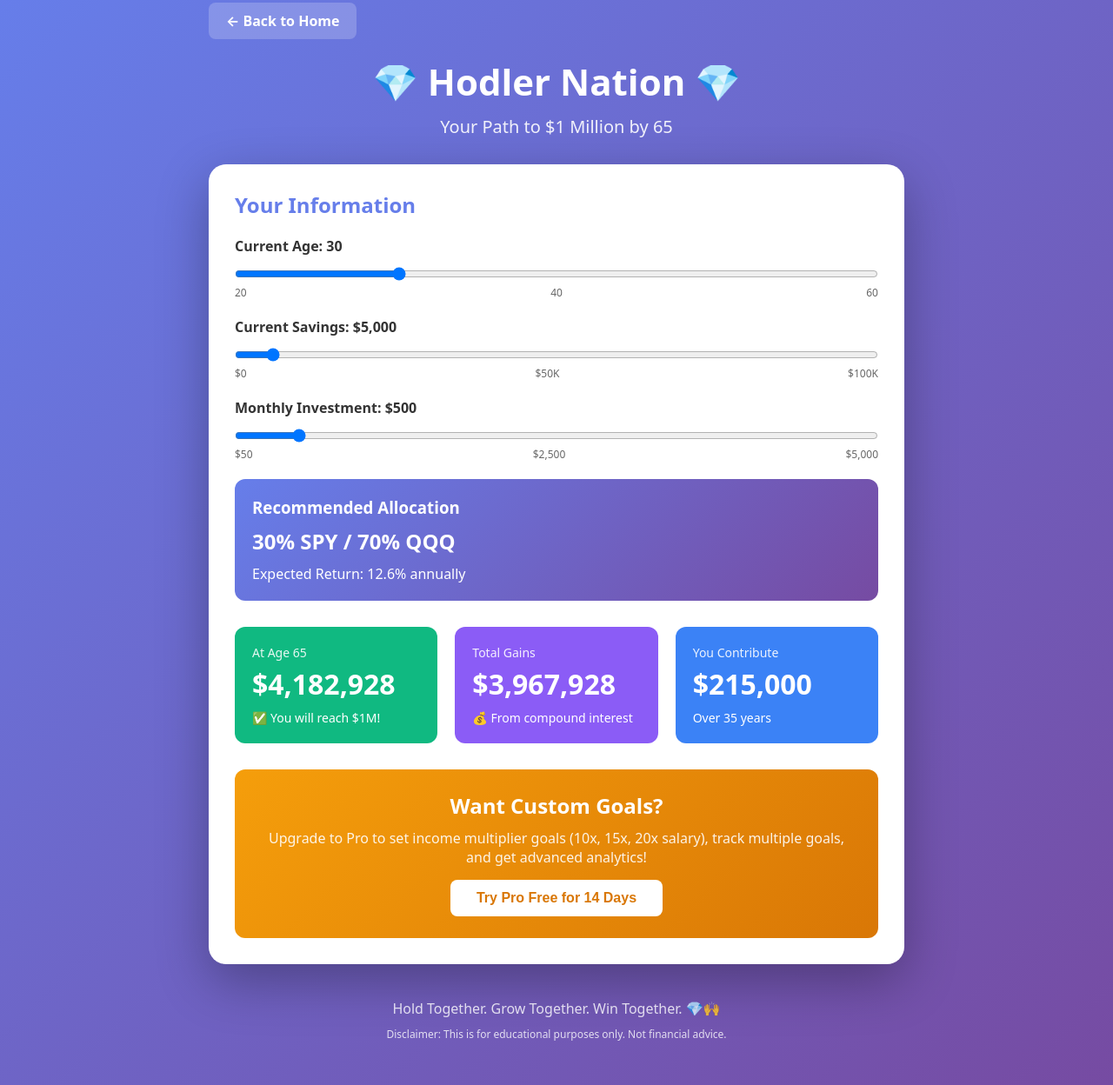
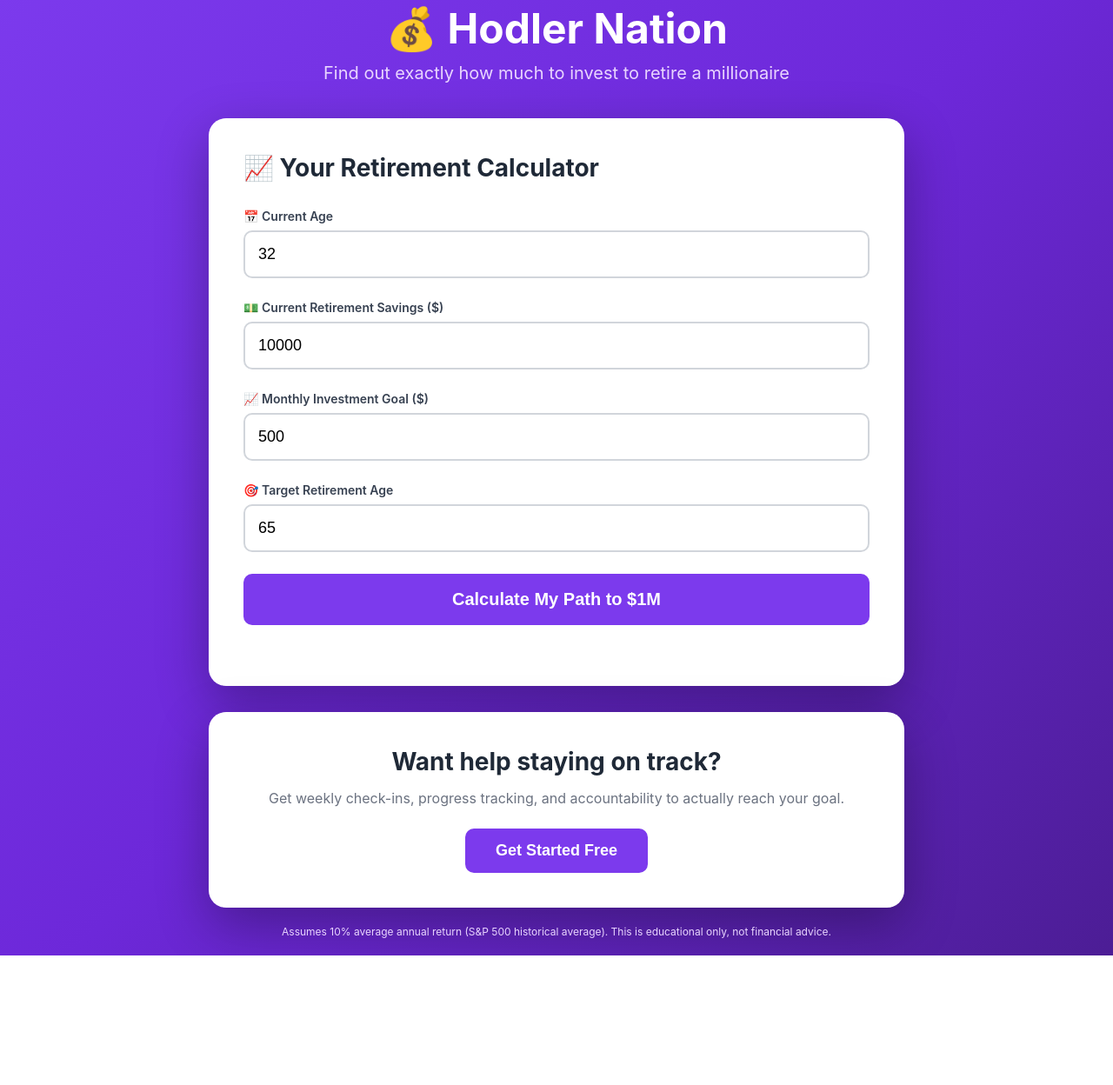
Before and after one commit to kyunghong-prog/hodler-nation, a plain HTML site: page calculator.html in a window 1280 px wide. Shown: the part 17-1265 px from the top of the page at 87% size. After the commit the page ends 1116 px from the top, so only its background shows below. Drawn offline with Linux system fonts and the light colour scheme.

Commit message:
Update calculator.html

```diff
--- a/calculator.html
+++ b/calculator.html
@@ -3,344 +3,419 @@
 <head>
     <meta charset="UTF-8">
     <meta name="viewport" content="width=device-width, initial-scale=1.0">
-    <title>Hodler Nation - Calculator</title>
+    <title>Hodler Nation - Retirement Calculator</title>
     <style>
-        * { margin: 0; padding: 0; box-sizing: border-box; }
+        * {
+            margin: 0;
+            padding: 0;
+            box-sizing: border-box;
+        }
 
         body {
-            font-family: system-ui, -apple-system, sans-serif;
-            background: linear-gradient(135deg, #667eea 0%, #764ba2 100%);
+            font-family: -apple-system, BlinkMacSystemFont, 'Segoe UI', Arial, sans-serif;
+            background: linear-gradient(135deg, #7c3aed 0%, #6d28d9 50%, #4c1d95 100%);
             min-height: 100vh;
             padding: 20px;
         }
 
-        .container { max-width: 800px; margin: 0 auto; }
+        .container {
+            max-width: 800px;
+            margin: 0 auto;
+        }
 
         .header {
             text-align: center;
-            margin-bottom: 30px;
-            color: white;
+            margin-bottom: 40px;
         }
 
         .header h1 {
-            font-size: 42px;
+            color: white;
+            font-size: 3rem;
             margin-bottom: 10px;
-            font-weight: bold;
         }
 
         .header p {
-            font-size: 20px;
-            opacity: 0.9;
+            color: #e9d5ff;
+            font-size: 1.25rem;
         }
 
         .calculator-card {
             background: white;
             border-radius: 20px;
-            padding: 30px;
-            box-shadow: 0 20px 60px rgba(0,0,0,0.3);
+            padding: 40px;
+            box-shadow: 0 20px 60px rgba(0, 0, 0, 0.3);
+            margin-bottom: 30px;
+        }
+
+        .calculator-title {
+            font-size: 1.75rem;
+            color: #1f2937;
+            margin-bottom: 30px;
+            display: flex;
+            align-items: center;
+            gap: 10px;
+        }
+
+        .input-group {
+            margin-bottom: 25px;
+        }
+
+        .input-label {
+            display: block;
+            font-size: 0.875rem;
+            font-weight: 600;
+            color: #374151;
+            margin-bottom: 8px;
+        }
+
+        .input-field {
+            width: 100%;
+            padding: 15px;
+            font-size: 1.125rem;
+            border: 2px solid #d1d5db;
+            border-radius: 10px;
+            transition: border-color 0.3s;
+        }
+
+        .input-field:focus {
+            outline: none;
+            border-color: #7c3aed;
+        }
+
+        .calculate-btn {
+            width: 100%;
+            background: #7c3aed;
+            color: white;
+            font-size: 1.25rem;
+            font-weight: bold;
+            padding: 18px;
+            border: none;
+            border-radius: 10px;
+            cursor: pointer;
+            transition: all 0.3s;
+            margin-bottom: 30px;
+        }
+
+        .calculate-btn:hover {
+            background: #6d28d9;
+            transform: translateY(-2px);
+            box-shadow: 0 10px 20px rgba(124, 58, 237, 0.3);
+        }
+
+        .results {
+            border-top: 2px solid #e5e7eb;
+            padding-top: 30px;
+            display: none;
+        }
+
+        .results.show {
+            display: block;
+            animation: fadeIn 0.5s;
+        }
+
+        @keyframes fadeIn {
+            from { opacity: 0; transform: translateY(20px); }
+            to { opacity: 1; transform: translateY(0); }
+        }
+
+        .results-title {
+            font-size: 1.25rem;
+            font-weight: bold;
+            color: #1f2937;
             margin-bottom: 20px;
         }
 
-        .section-title {
-            margin-bottom: 20px;
-            color: #667eea;
-            font-size: 24px;
+        .result-box {
+            padding: 25px;
+            border-radius: 10px;
+            margin-bottom: 15px;
         }
 
-        .input-group {
+        .result-box.purple {
+            background: #f3e8ff;
+        }
+
+        .result-box.green {
+            background: #d1fae5;
+        }
+
+        .result-box.red {
+            background: #fee2e2;
+        }
+
+        .result-box.gray {
+            background: #f3f4f6;
+        }
+
+        .result-label {
+            font-size: 0.875rem;
+            font-weight: 600;
+            margin-bottom: 5px;
+        }
+
+        .result-box.purple .result-label {
+            color: #6d28d9;
+        }
+
+        .result-box.green .result-label {
+            color: #047857;
+        }
+
+        .result-box.red .result-label {
+            color: #dc2626;
+        }
+
+        .result-value {
+            font-size: 2.5rem;
+            font-weight: bold;
+        }
+
+        .result-box.purple .result-value {
+            color: #4c1d95;
+        }
+
+        .result-box.green .result-value {
+            color: #065f46;
+        }
+
+        .result-box.red .result-value {
+            color: #991b1b;
+        }
+
+        .result-detail {
+            font-size: 0.875rem;
+            margin-top: 10px;
+        }
+
+        .result-box.green .result-detail {
+            color: #047857;
+        }
+
+        .result-box.red .result-detail {
+            color: #dc2626;
+        }
+
+        .result-box.gray .result-detail {
+            color: #374151;
+        }
+
+        .cta-card {
+            background: white;
+            border-radius: 20px;
+            padding: 40px;
+            text-align: center;
+            box-shadow: 0 20px 60px rgba(0, 0, 0, 0.3);
             margin-bottom: 20px;
         }
 
-        .input-group label {
-            display: block;
-            margin-bottom: 8px;
-            font-weight: 600;
-            color: #333;
+        .cta-card h3 {
+            font-size: 1.75rem;
+            color: #1f2937;
+            margin-bottom: 15px;
         }
 
-        .input-group input[type="range"] {
-            width: 100%;
-            height: 8px;
-            border-radius: 5px;
+        .cta-card p {
+            color: #6b7280;
+            font-size: 1rem;
+            margin-bottom: 25px;
         }
 
-        .slider-labels {
-            display: flex;
-            justify-content: space-between;
-            font-size: 12px;
-            color: #666;
-            margin-top: 4px;
+        .cta-btn {
+            background: #7c3aed;
+            color: white;
+            font-size: 1.125rem;
+            font-weight: bold;
+            padding: 15px 35px;
+            border: none;
+            border-radius: 10px;
+            cursor: pointer;
+            transition: background 0.3s;
         }
 
-        .allocation-box {
-            background: linear-gradient(135deg, #667eea 0%, #764ba2 100%);
-            border-radius: 12px;
-            padding: 20px;
-            margin-bottom: 30px;
-            color: white;
+        .cta-btn:hover {
+            background: #6d28d9;
         }
 
-        .allocation-box h3 { margin-bottom: 10px; }
-
-        .allocation-value {
-            font-size: 24px;
-            font-weight: bold;
-            margin-bottom: 10px;
+        .disclaimer {
+            text-align: center;
+            color: #e9d5ff;
+            font-size: 0.75rem;
+            margin-top: 20px;
         }
 
-        .results-grid {
-            display: grid;
-            grid-template-columns: repeat(auto-fit, minmax(200px, 1fr));
-            gap: 20px;
-            margin-bottom: 30px;
+        @media (max-width: 640px) {
+            .header h1 {
+                font-size: 2rem;
             }
 
-        .result-card {
-            border-radius: 12px;
-            padding: 20px;
-            color: white;
+            .header p {
+                font-size: 1rem;
             }
 
-        .result-card.success { background: #10b981; }
-        .result-card.warning { background: #f59e0b; }
-        .result-card.purple { background: #8b5cf6; }
-        .result-card.blue { background: #3b82f6; }
-
-        .result-label {
-            font-size: 14px;
-            opacity: 0.9;
-            margin-bottom: 5px;
+            .calculator-card {
+                padding: 25px;
             }
 
             .result-value {
-            font-size: 32px;
-            font-weight: bold;
+                font-size: 2rem;
             }
-
-        .result-detail {
-            font-size: 14px;
-            margin-top: 8px;
-        }
-
-        .cta-box {
-            margin-top: 30px;
-            padding: 25px;
-            background: linear-gradient(135deg, #f59e0b 0%, #d97706 100%);
-            border-radius: 12px;
-            color: white;
-            text-align: center;
-        }
-
-        .cta-box h3 {
-            margin-bottom: 10px;
-            font-size: 24px;
-        }
-
-        .cta-box p {
-            margin-bottom: 15px;
-            opacity: 0.9;
-        }
-
-        .cta-button {
-            background: white;
-            color: #d97706;
-            border: none;
-            padding: 12px 30px;
-            border-radius: 8px;
-            font-size: 16px;
-            font-weight: bold;
-            cursor: pointer;
-        }
-
-        .cta-button:hover {
-            transform: scale(1.05);
-            transition: transform 0.2s;
-        }
-
-        .footer {
-            text-align: center;
-            color: white;
-            padding: 20px;
-            opacity: 0.8;
-        }
-
-        .footer p { margin-bottom: 10px; }
-
-        .back-link {
-            display: inline-block;
-            margin-bottom: 20px;
-            color: white;
-            text-decoration: none;
-            font-weight: bold;
-            padding: 10px 20px;
-            background: rgba(255,255,255,0.2);
-            border-radius: 8px;
-        }
-
-        .back-link:hover {
-            background: rgba(255,255,255,0.3);
         }
     </style>
 </head>
 <body>
     <div class="container">
-        <a href="index.html" class="back-link">← Back to Home</a>
-
+        <!-- Header -->
         <div class="header">
-            <h1>💎 Hodler Nation 💎</h1>
-            <p>Your Path to $1 Million by 65</p>
+            <h1>💰 Hodler Nation</h1>
+            <p>Find out exactly how much to invest to retire a millionaire</p>
         </div>
 
+        <!-- Calculator Card -->
         <div class="calculator-card">
-            <div>
-                <h2 class="section-title">Your Information</h2>
+            <h2 class="calculator-title">
+                📈 Your Retirement Calculator
+            </h2>
 
+            <!-- Input Fields -->
             <div class="input-group">
-                    <label>Current Age: <span id="age-value">30</span></label>
-                    <input type="range" id="age" min="20" max="60" value="30">
-                    <div class="slider-labels">
-                        <span>20</span>
-                        <span>40</span>
-                        <span>60</span>
-                    </div>
+                <label class="input-label">📅 Current Age</label>
+                <input type="number" id="age" class="input-field" value="32" min="18" max="70">
             </div>
 
             <div class="input-group">
-                    <label>Current Savings: <span id="savings-value">$5,000</span></label>
-                    <input type="range" id="savings" min="0" max="100000" step="1000" value="5000">
-                    <div class="slider-labels">
-                        <span>$0</span>
-                        <span>$50K</span>
-                        <span>$100K</span>
-                    </div>
+                <label class="input-label">💵 Current Retirement Savings ($)</label>
+                <input type="number" id="currentSavings" class="input-field" value="10000" min="0" step="1000">
             </div>
 
             <div class="input-group">
-                    <label>Monthly Investment: <span id="monthly-value">$500</span></label>
-                    <input type="range" id="monthly" min="50" max="5000" step="50" value="500">
-                    <div class="slider-labels">
-                        <span>$50</span>
-                        <span>$2,500</span>
-                        <span>$5,000</span>
+                <label class="input-label">📈 Monthly Investment Goal ($)</label>
+                <input type="number" id="monthlyContribution" class="input-field" value="500" min="0" step="50" placeholder="How much can you invest monthly?">
+            </div>
+
+            <div class="input-group">
+                <label class="input-label">🎯 Target Retirement Age</label>
+                <input type="number" id="targetAge" class="input-field" value="65" min="18" max="100">
+            </div>
+
+            <!-- Calculate Button -->
+            <button class="calculate-btn" onclick="calculateRetirement()">
+                Calculate My Path to $1M
+            </button>
+
+            <!-- Results (Hidden Initially) -->
+            <div id="results" class="results">
+                <h3 class="results-title">Your Numbers:</h3>
+
+                <!-- Required Monthly -->
+                <div class="result-box purple">
+                    <div class="result-label">TO REACH $1M BY AGE <span id="targetAgeDisplay"></span>, YOU NEED TO INVEST:</div>
+                    <div class="result-value" id="requiredMonthly"></div>
+                </div>
+
+                <!-- Current Trajectory -->
+                <div id="trajectoryBox" class="result-box">
+                    <div class="result-label" id="trajectoryLabel"></div>
+                    <div class="result-value" id="totalAtRetirement"></div>
+                    <div class="result-detail" id="trajectoryDetail"></div>
+                </div>
+
+                <!-- Time Remaining -->
+                <div class="result-box gray">
+                    <div class="result-detail">
+                        <strong id="yearsToRetire"></strong> until retirement
+                    </div>
                 </div>
             </div>
         </div>
 
-            <div class="allocation-box">
-                <h3>Recommended Allocation</h3>
-                <div class="allocation-value" id="allocation"></div>
-                <div id="expected-return"></div>
+        <!-- CTA Card -->
+        <div class="cta-card">
+            <h3>Want help staying on track?</h3>
+            <p>Get weekly check-ins, progress tracking, and accountability to actually reach your goal.</p>
+            <button class="cta-btn">Get Started Free</button>
         </div>
 
-            <div class="results-grid">
-                <div class="result-card" id="final-card">
-                    <div class="result-label">At Age 65</div>
-                    <div class="result-value" id="final-value"></div>
-                    <div class="result-detail" id="goal-status"></div>
-                </div>
-
-                <div class="result-card purple">
-                    <div class="result-label">Total Gains</div>
-                    <div class="result-value" id="gains-value"></div>
-                    <div class="result-detail">💰 From compound interest</div>
-                </div>
-
-                <div class="result-card blue">
-                    <div class="result-label">You Contribute</div>
-                    <div class="result-value" id="contributed-value"></div>
-                    <div class="result-detail" id="years-detail"></div>
-                </div>
-            </div>
-
-            <div class="cta-box">
-                <h3>Want Custom Goals?</h3>
-                <p>Upgrade to Pro to set income multiplier goals (10x, 15x, 20x salary), track multiple goals, and get advanced analytics!</p>
-                <button class="cta-button" onclick="alert('Pro version coming soon! Stay tuned.')">Try Pro Free for 14 Days</button>
-            </div>
-        </div>
-
-        <div class="footer">
-            <p>Hold Together. Grow Together. Win Together. 💎🙌</p>
-            <p style="font-size: 12px;">Disclaimer: This is for educational purposes only. Not financial advice.</p>
+        <!-- Disclaimer -->
+        <div class="disclaimer">
+            Assumes 10% average annual return (S&P 500 historical average).
+            This is educational only, not financial advice.
         </div>
     </div>
 
     <script>
-        const ageInput = document.getElementById('age');
-        const savingsInput = document.getElementById('savings');
-        const monthlyInput = document.getElementById('monthly');
+        function calculateRetirement() {
+            // Get input values
+            const age = parseInt(document.getElementById('age').value);
+            const currentSavings = parseFloat(document.getElementById('currentSavings').value);
+            const monthlyContribution = parseFloat(document.getElementById('monthlyContribution').value);
+            const targetAge = parseInt(document.getElementById('targetAge').value);
 
-        const ageValue = document.getElementById('age-value');
-        const savingsValue = document.getElementById('savings-value');
-        const monthlyValue = document.getElementById('monthly-value');
+            // Calculate
+            const yearsToRetire = targetAge - age;
+            const monthsToRetire = yearsToRetire * 12;
+            const targetAmount = 1000000; // $1M goal
+            const annualReturn = 0.10; // 10% average return
+            const monthlyReturn = Math.pow(1 + annualReturn, 1/12) - 1;
 
-        function formatCurrency(value) {
+            // Future value of current savings
+            const futureValueOfSavings = currentSavings * Math.pow(1 + annualReturn, yearsToRetire);
+
+            // Amount still needed
+            const amountNeeded = targetAmount - futureValueOfSavings;
+
+            // Required monthly contribution
+            const requiredMonthly = amountNeeded /
+                (((Math.pow(1 + monthlyReturn, monthsToRetire) - 1) / monthlyReturn));
+
+            // Future value with user's contribution
+            const futureValueOfContributions = monthlyContribution *
+                (((Math.pow(1 + monthlyReturn, monthsToRetire) - 1) / monthlyReturn));
+
+            const totalFutureValue = futureValueOfSavings + futureValueOfContributions;
+
+            // Determine if on track
+            const onTrack = totalFutureValue >= targetAmount;
+            const shortfall = Math.max(0, targetAmount - totalFutureValue);
+            const excess = Math.max(0, totalFutureValue - targetAmount);
+
+            // Format currency
+            function formatCurrency(amount) {
                 return new Intl.NumberFormat('en-US', {
                     style: 'currency',
                     currency: 'USD',
                     minimumFractionDigits: 0,
                     maximumFractionDigits: 0,
-            }).format(value);
+                }).format(amount);
             }
 
-        function getAllocation(age) {
-            if (age < 30) return { spy: 20, qqq: 80, return: 0.131 };
-            if (age < 40) return { spy: 30, qqq: 70, return: 0.126 };
-            if (age < 50) return { spy: 50, qqq: 50, return: 0.120 };
-            if (age < 60) return { spy: 60, qqq: 40, return: 0.117 };
-            return { spy: 70, qqq: 30, return: 0.114 };
+            // Update UI
+            document.getElementById('targetAgeDisplay').textContent = targetAge;
+            document.getElementById('requiredMonthly').textContent = formatCurrency(Math.max(0, requiredMonthly)) + '/month';
+            document.getElementById('yearsToRetire').textContent = yearsToRetire + ' years';
+
+            // Trajectory box
+            const trajectoryBox = document.getElementById('trajectoryBox');
+            const trajectoryLabel = document.getElementById('trajectoryLabel');
+            const totalAtRetirementEl = document.getElementById('totalAtRetirement');
+            const trajectoryDetail = document.getElementById('trajectoryDetail');
+
+            trajectoryLabel.textContent = `AT YOUR PLANNED RATE (${formatCurrency(monthlyContribution)}/month):`;
+            totalAtRetirementEl.textContent = `${formatCurrency(totalFutureValue)} by age ${targetAge}`;
+
+            if (onTrack) {
+                trajectoryBox.className = 'result-box green';
+                trajectoryDetail.textContent = `Great job! You're on track to exceed your goal by ${formatCurrency(excess)}.`;
+            } else {
+                trajectoryBox.className = 'result-box red';
+                trajectoryDetail.textContent = `You're short by ${formatCurrency(shortfall)}. Increase monthly investment by ${formatCurrency(requiredMonthly - monthlyContribution)}.`;
             }
 
-        function calculate() {
-            const age = parseInt(ageInput.value);
-            const currentSavings = parseInt(savingsInput.value);
-            const monthlyContribution = parseInt(monthlyInput.value);
+            // Show results
+            document.getElementById('results').classList.add('show');
 
-            ageValue.textContent = age;
-            savingsValue.textContent = formatCurrency(currentSavings);
-            monthlyValue.textContent = formatCurrency(monthlyContribution);
-
-            const allocation = getAllocation(age);
-            document.getElementById('allocation').textContent =
-                `${allocation.spy}% SPY / ${allocation.qqq}% QQQ`;
-            document.getElementById('expected-return').textContent =
-                `Expected Return: ${(allocation.return * 100).toFixed(1)}% annually`;
-
-            const retirementAge = 65;
-            const yearsToRetirement = retirementAge - age;
-            const monthlyRate = allocation.return / 12;
-            const months = yearsToRetirement * 12;
-
-            const futureOfSavings = currentSavings * Math.pow(1 + monthlyRate, months);
-            const futureOfContributions = monthlyContribution *
-                ((Math.pow(1 + monthlyRate, months) - 1) / monthlyRate);
-
-            const finalValue = Math.round(futureOfSavings + futureOfContributions);
-            const totalContributed = Math.round(currentSavings + (monthlyContribution * months));
-            const totalGains = finalValue - totalContributed;
-            const reachesGoal = finalValue >= 1000000;
-
-            document.getElementById('final-value').textContent = formatCurrency(finalValue);
-            document.getElementById('gains-value').textContent = formatCurrency(totalGains);
-            document.getElementById('contributed-value').textContent = formatCurrency(totalContributed);
-            document.getElementById('years-detail').textContent = `Over ${yearsToRetirement} years`;
-
-            const finalCard = document.getElementById('final-card');
-            if (reachesGoal) {
-                finalCard.className = 'result-card success';
-                document.getElementById('goal-status').textContent = '✅ You will reach $1M!';
-            } else {
-                finalCard.className = 'result-card warning';
-                document.getElementById('goal-status').textContent =
-                    `⚠️ Short by ${formatCurrency(1000000 - finalValue)}`;
+            // Scroll to results
+            document.getElementById('results').scrollIntoView({ behavior: 'smooth', block: 'nearest' });
         }
-        }
-
-        ageInput.addEventListener('input', calculate);
-        savingsInput.addEventListener('input', calculate);
-        monthlyInput.addEventListener('input', calculate);
-
-        calculate();
     </script>
 </body>
 </html>
```
Lines whose indentation alone changed are shown as unchanged.
